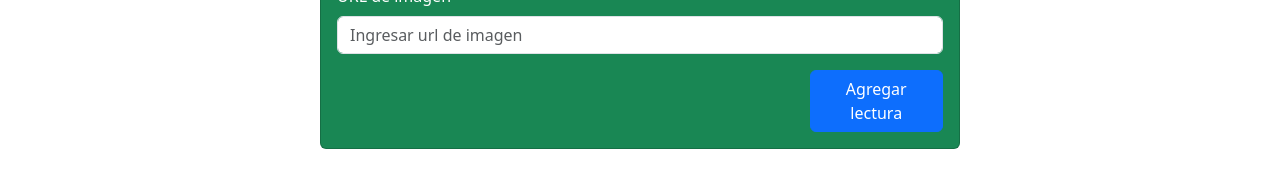
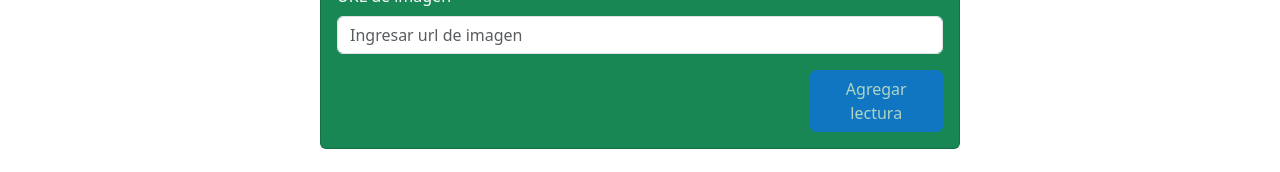
Before and after one commit to gabrielgolzman/TUP-TT-1C-2024, a React (Vite) app: page /login in a window 1280 px wide. Both pictures are taken after typing "name@example.com", "Sample123" into the empty fields and a click on the button "Iniciar sesión". Shown: the part 385-557 px from the top of the page. Built offline with nearby package versions, Linux system fonts and the light colour scheme.

Commit message:
testing git account

```diff
--- a/src/components/dashboard/Dashboard.jsx
+++ b/src/components/dashboard/Dashboard.jsx
@@ -1,4 +1,4 @@
-import { useState } from "react";
+import { useEffect, useState } from "react";
 import NewBook from "../newBook/NewBook";
 import Books from "../books/Books";
 import { Button, Row } from "react-bootstrap";
@@ -52,6 +52,8 @@ const books = [
 ];
 
 const Dashboard = ({ onLogOut }) => {
+  console.log("In Dashboard");
+
   const [booksFiltered, setBooksFiltered] = useState(books);
   const navigate = useNavigate();
 
@@ -70,9 +72,18 @@ const Dashboard = ({ onLogOut }) => {
     navigate("/login");
   };
 
+  useEffect(() => {
+    const booksStored = JSON.parse(localStorage.getItem("books"));
+    if (booksStored)
+      setBooksFiltered([booksStored]);
+
+  }, []);
+
   const addBookHandler = (newBook) => {
     const bookData = { ...newBook, bookId: Math.random() };
-    setBooksFiltered((prev) => [bookData, ...prev]);
+    const newBooksArray = [bookData, ...booksFiltered];
+    setBooksFiltered(newBooksArray);
+    localStorage.setItem("books", JSON.stringify(newBooksArray));
   };
 
   const deleteBookHandler = (id) => {
--- a/src/components/newBook/NewBook.jsx
+++ b/src/components/newBook/NewBook.jsx
@@ -113,6 +113,11 @@ const NewBook = ({ onAddBook }) => {
                     <Row className="justify-content-end">
                         <Col md={3} className="d-flex justify-content-end">
                             <Button
+                                disabled={
+                                    title === "" ||
+                                    author === "" ||
+                                    pageCount === "" ||
+                                    rating === ""}
                                 variant="primary"
                                 type="submit"
                             >
```
